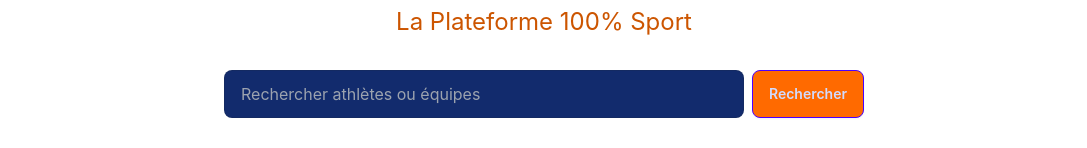
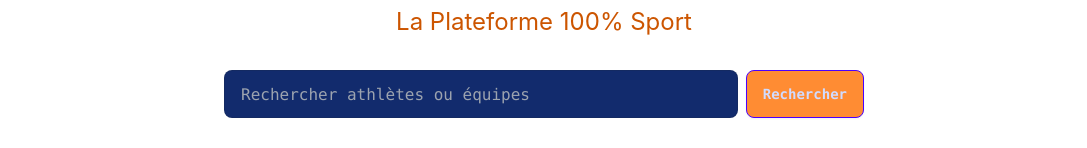
Before and after one commit to Petersaad5/ahtletix, an Angular app in the folder front-end/: page / in a window 1280 px wide. Shown: the part 318-466 px from the top of the page, without its empty margins (96-1183 px from the left). Built offline with nearby package versions, Linux system fonts and the light colour scheme.

Commit message:
merge branch gab

```diff
--- a/front-end/src/app/components/search-bar/search-bar.component.html
+++ b/front-end/src/app/components/search-bar/search-bar.component.html
@@ -1,10 +1,4 @@
 <div class="flex items-center space-x-2 w-full">
-  <input
-    id="searchInput"
-    type="text"
-    [(ngModel)]="searchKeyWords"
-    placeholder="Rechercher athlètes ou équipes"
-    class="input input-bordered w-full w-max-md bg-primary-light"
-  />
-  <button class="btn btn-primary bg-secondary">Rechercher</button>
+    <input id='searchInput' type="text" [(ngModel)]="searchKeyWords" placeholder="Rechercher athlètes ou équipes" class="input input-bordered font-mono w-full w-max-md bg-primary-light" />
+    <button class="btn btn-primary bg-secondary-light font-mono">Rechercher</button>
 </div>
```
